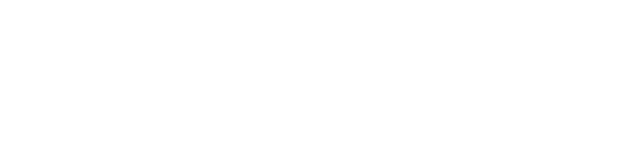
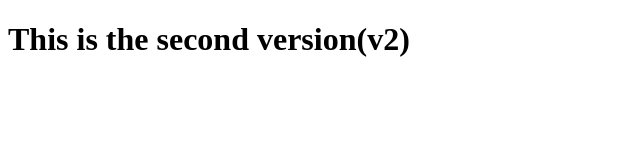
Before and after one commit to justGDthings/myRepository, a plain HTML site: page index.html in a window 1280 px wide. Shown: the whole page, without its empty margins (0-640 px from the left). Drawn offline with Linux system fonts and the light colour scheme.

Commit message:
This is the second version v2

```diff
--- a/index.html
+++ b/index.html
@@ -6,6 +6,6 @@
     <title>Document</title>
 </head>
 <body>
-
+    <h1>This is the second version(v2)</h1>
 </body>
 </html>
```
